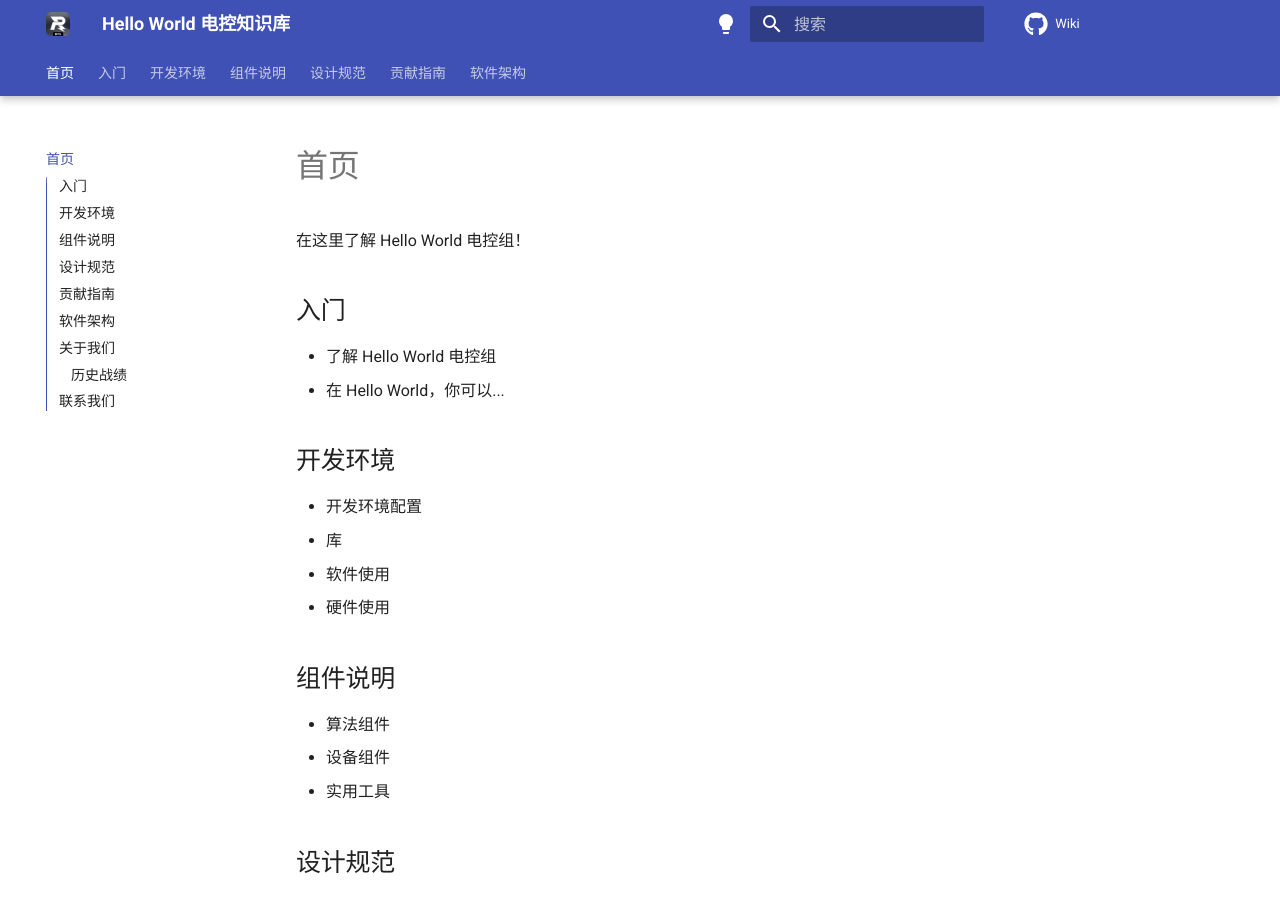
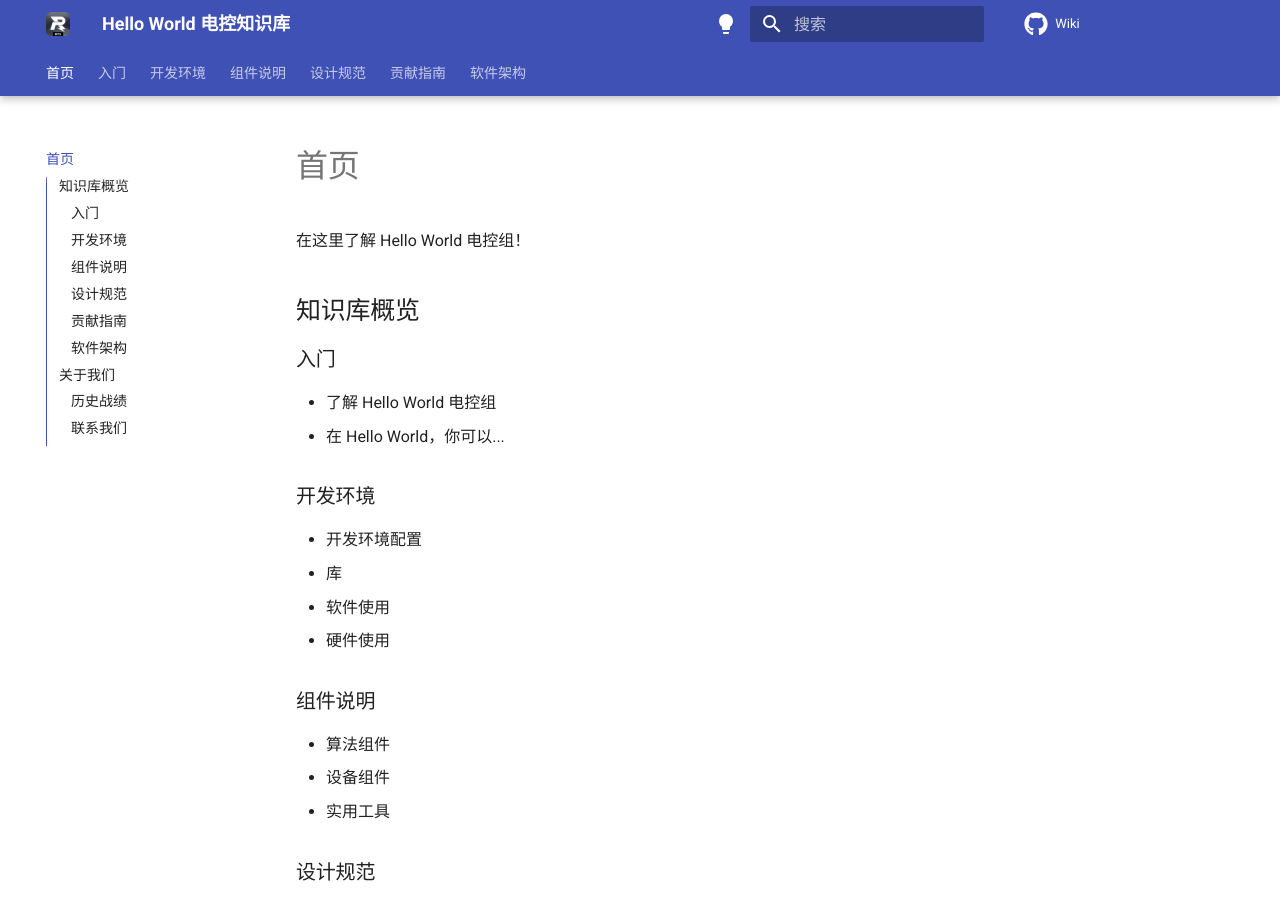
Before and after one commit to ZJU-HelloWorld/Wiki, an MkDocs documentation site: the page built from docs/index.md, in a window 1280 px wide and 900 px high. Built offline with MkDocs 1.6.1 and Material for MkDocs 9.7.7, drawn with Linux system fonts in a browser that asks for light colours; comment, search, counter and statistics services are not loaded.

Commit message:
Update index.md

```diff
--- a/docs/index.md
+++ b/docs/index.md
@@ -2,35 +2,36 @@
 
 在这里了解 Hello World 电控组！
 
-## 入门
+## 知识库概览
+### 入门
 
 * 了解 Hello World 电控组
 * 在 Hello World，你可以...
 
-## 开发环境
+### 开发环境
 
 * 开发环境配置
 * 库
 * 软件使用
 * 硬件使用
 
-## 组件说明
+### 组件说明
 
 * 算法组件
 * 设备组件
 * 实用工具
 
-## 设计规范
+### 设计规范
 
 * 文件组织规范
 * 源码风格指南
 
-## 贡献指南
+### 贡献指南
 
 * 源码贡献指南
 * 知识库贡献指南
 
-## 软件架构
+### 软件架构
 
 * 嵌入式软件架构规范
 
@@ -53,7 +54,7 @@
 > 第二十一届全国大学生机器人大赛 ROBOMASTER 2022 机甲大师超级对抗赛全国赛一等奖
 
 
-## 联系我们
+### 联系我们
 
 bilibili
 
```
